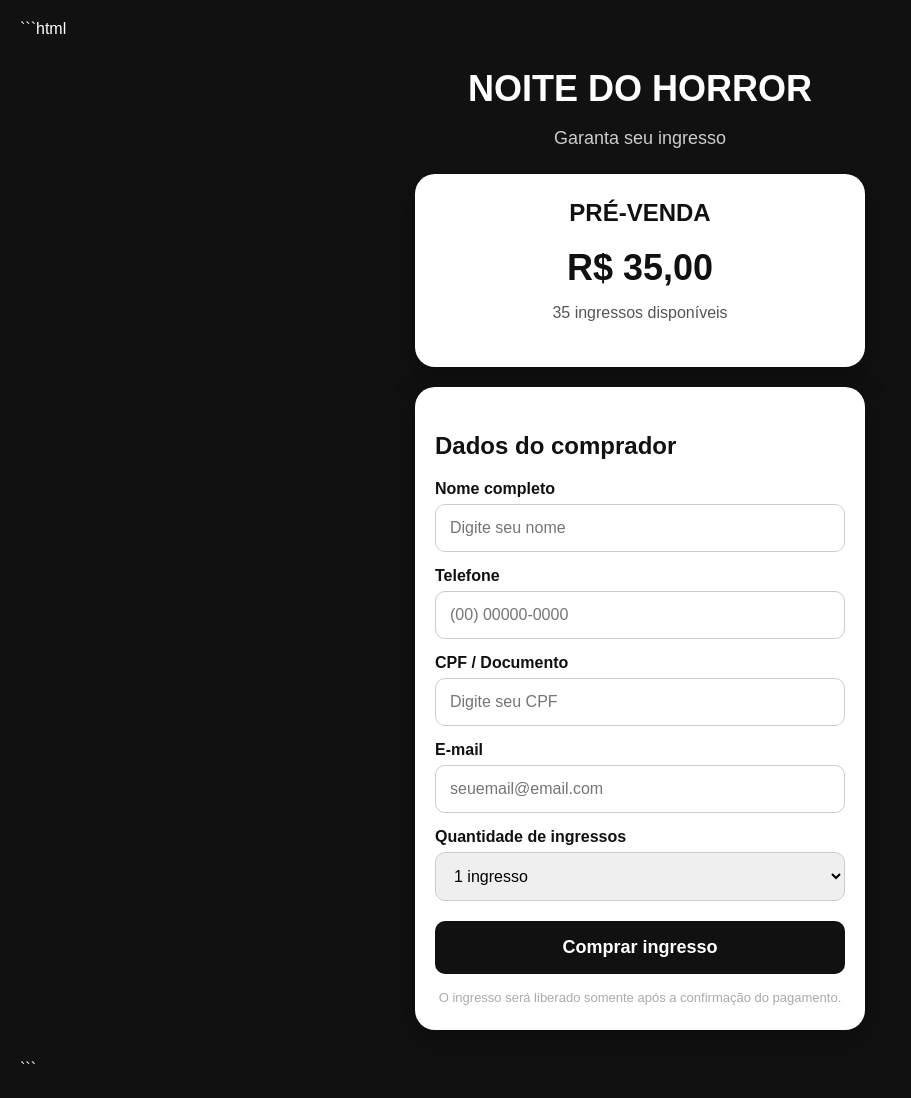
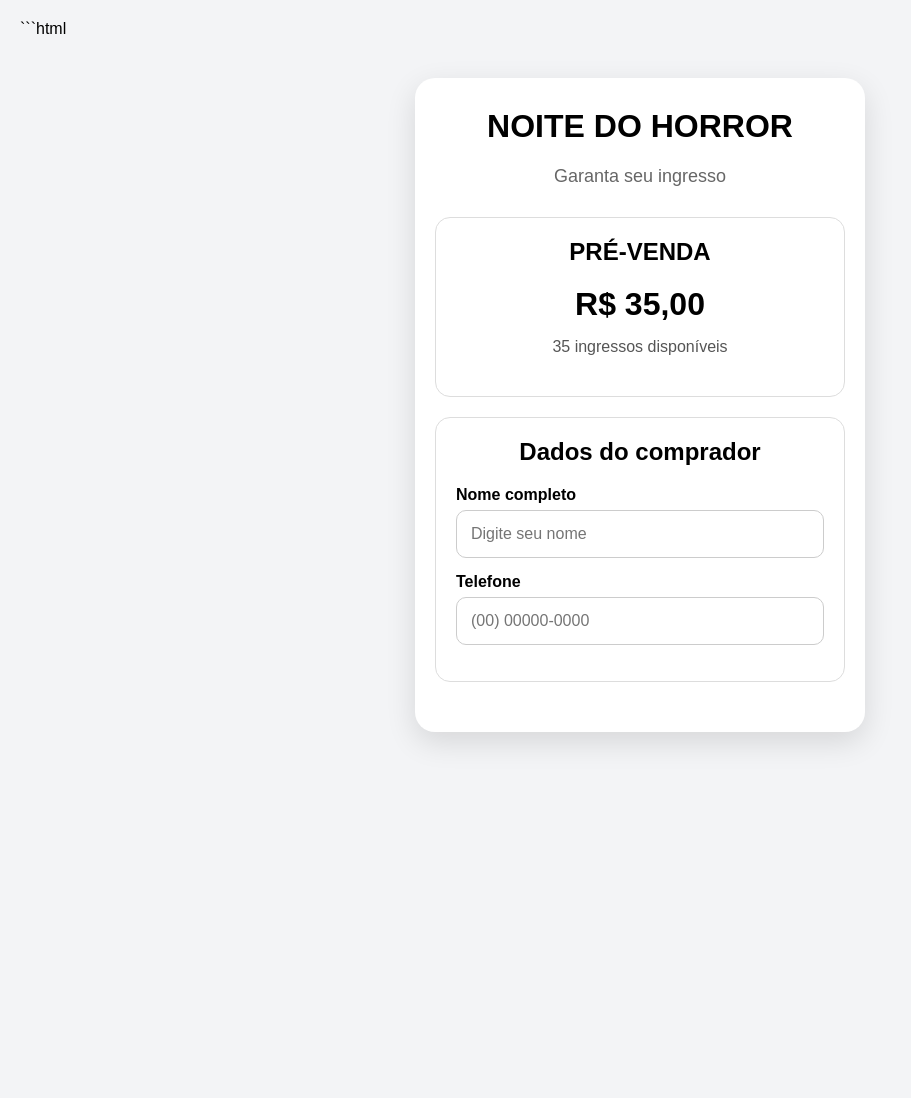
Before and after one commit to Hallowenfesta/validador, a plain HTML site: page vendas/index.html in a window 1280 px wide. Shown: the whole page, without its empty margins (0-911 px from the left). After the commit the page ends 800 px from the top, so only its background shows below. Drawn offline with Linux system fonts and the light colour scheme.

Commit message:
Update index.html

````diff
--- a/vendas/index.html
+++ b/vendas/index.html
@@ -9,7 +9,7 @@
   <meta name="viewport"
         content="width=device-width, initial-scale=1.0">
 
-  <title>NOITE DO HORROR - Ingressos</title>
+  <title>NOITE DO HORROR</title>
 
   <style>
 
@@ -20,51 +20,44 @@
     body {
       margin: 0;
       padding: 20px;
-      background: #111;
-      color: #fff;
+      background: #f3f4f6;
       font-family: Arial, sans-serif;
     }
 
     .container {
       max-width: 450px;
-      margin: 30px auto;
+      margin: 40px auto;
+      background: white;
+      padding: 30px 20px;
+      border-radius: 20px;
+      text-align: center;
+      box-shadow: 0 10px 30px rgba(0,0,0,.12);
     }
 
-    .cabecalho {
-      text-align: center;
-      margin-bottom: 25px;
+    h1 {
+      margin-top: 0;
+      font-size: 32px;
     }
 
-    .cabecalho h1 {
-      font-size: 36px;
-      margin: 0 0 10px;
-    }
-
-    .cabecalho p {
-      color: #ccc;
+    .evento {
+      color: #666;
+      margin-bottom: 30px;
       font-size: 18px;
     }
 
-    .card {
-      background: #fff;
-      color: #111;
-      border-radius: 20px;
-      padding: 25px 20px;
+    .lote {
+      border: 1px solid #ddd;
+      border-radius: 15px;
+      padding: 20px;
       margin-bottom: 20px;
-      box-shadow: 0 10px 30px rgba(0,0,0,.3);
-    }
-
-    .lote {
-      text-align: center;
     }
 
     .lote h2 {
       margin-top: 0;
-      font-size: 24px;
     }
 
     .preco {
-      font-size: 36px;
+      font-size: 32px;
       font-weight: bold;
       margin: 15px 0;
     }
@@ -91,28 +84,36 @@
       border-radius: 10px;
     }
 
-    button {
+    .botao-comprar {
       width: 100%;
       padding: 16px;
       margin-top: 20px;
       border: none;
       border-radius: 10px;
-      background: #111;
-      color: #fff;
+
+      /* COR DO BOTÃO */
+      background: #111827;
+
+      color: white;
       font-size: 18px;
       font-weight: bold;
       cursor: pointer;
     }
 
-    button:hover {
+    .botao-comprar:hover {
       opacity: .9;
     }
 
+    .total {
+      margin-top: 20px;
+      font-size: 22px;
+      font-weight: bold;
+    }
+
     .aviso {
-      text-align: center;
-      color: #aaa;
+      margin-top: 15px;
+      color: #777;
       font-size: 13px;
-      margin-top: 15px;
     }
 
   </style>
@@ -123,16 +124,14 @@
 
   <div class="container">
 
-    <div class="cabecalho">
+    <h1>NOITE DO HORROR</h1>
 
-      <h1>NOITE DO HORROR</h1>
-
-      <p>Garanta seu ingresso</p>
-
+    <div class="evento">
+      Garanta seu ingresso
     </div>
 
 
-    <div class="card lote">
+    <div class="lote">
 
       <h2>PRÉ-VENDA</h2>
 
@@ -147,7 +146,7 @@
     </div>
 
 
-    <div class="card">
+    <div class="lote">
 
       <h2>Dados do comprador</h2>
 
@@ -160,7 +159,6 @@
         <input
           type="text"
           id="nome"
-          name="nome"
           placeholder="Digite seu nome"
           required
         >
@@ -173,89 +171,10 @@
         <input
           type="tel"
           id="telefone"
-          name="telefone"
           placeholder="(00) 00000-0000"
           required
         >
 
 
-        <label for="documento">
-          CPF / Documento
-        </label>
-
-        <input
-          type="text"
-          id="documento"
-          name="documento"
-          placeholder="Digite seu CPF"
-          required
-        >
-
-
-        <label for="email">
-          E-mail
-        </label>
-
-        <input
-          type="email"
-          id="email"
-          name="email"
-          placeholder="seuemail@email.com"
-          required
-        >
-
-
-        <label for="quantidade">
-          Quantidade de ingressos
-        </label>
-
-        <select
-          id="quantidade"
-          name="quantidade"
-          required
-        >
-
-          <option value="1">1 ingresso</option>
-          <option value="2">2 ingressos</option>
-          <option value="3">3 ingressos</option>
-          <option value="4">4 ingressos</option>
-          <option value="5">5 ingressos</option>
-
-        </select>
-
-
-        <button type="submit">
-          Comprar ingresso
-        </button>
-
-      </form>
-
-      <div class="aviso">
-        O ingresso será liberado somente após a confirmação do pagamento.
-      </div>
-
-    </div>
-
-  </div>
-
-
-  <script>
-
-    document
-      .getElementById("formulario")
-      .addEventListener("submit", function(event) {
-
-        event.preventDefault();
-
-        alert(
-          "Formulário preenchido! Agora vamos conectar o pagamento."
-        );
-
-      });
-
-  </script>
-
-</body>
-
-</html>
+        <label fo
 ```
````
